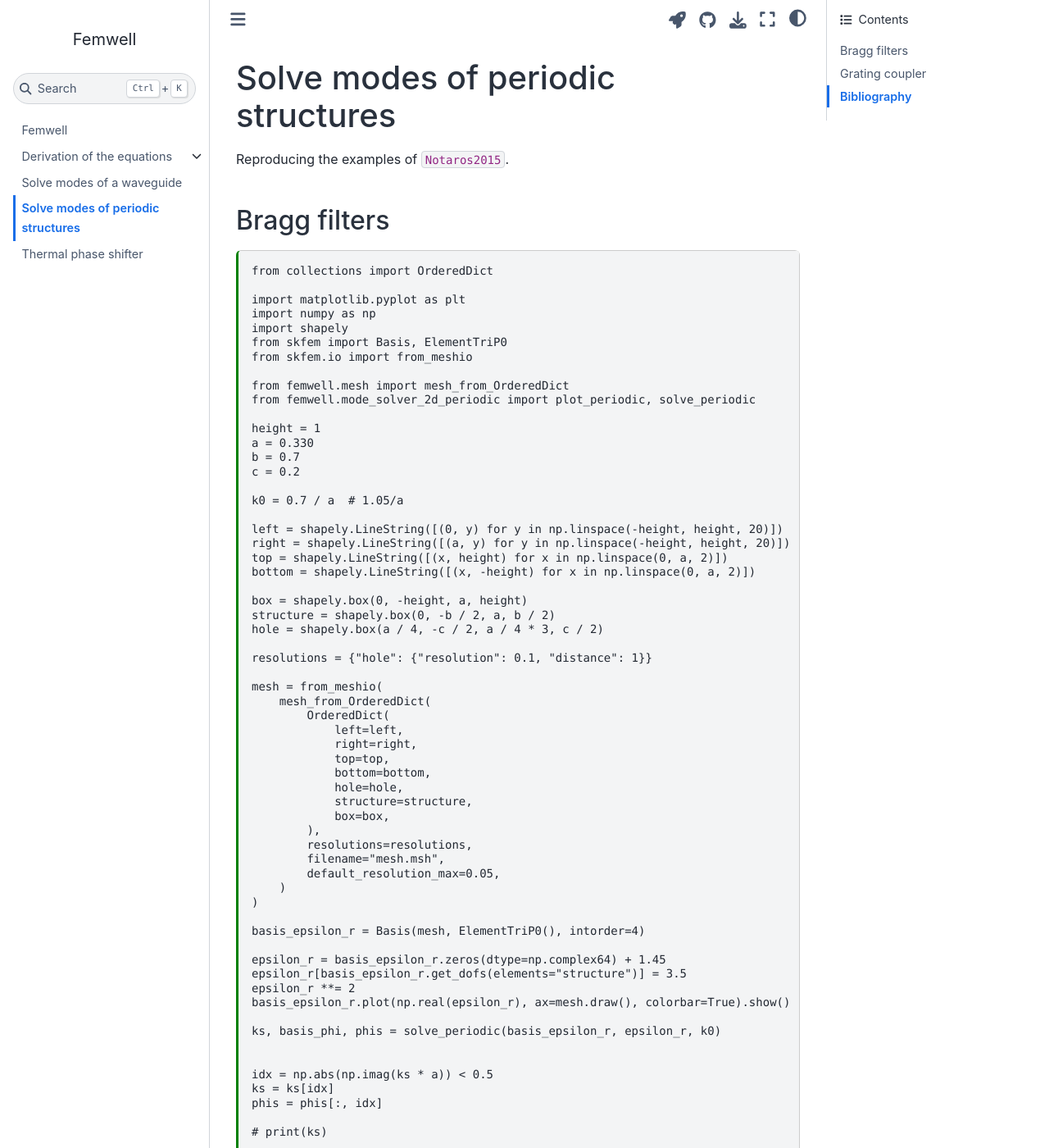
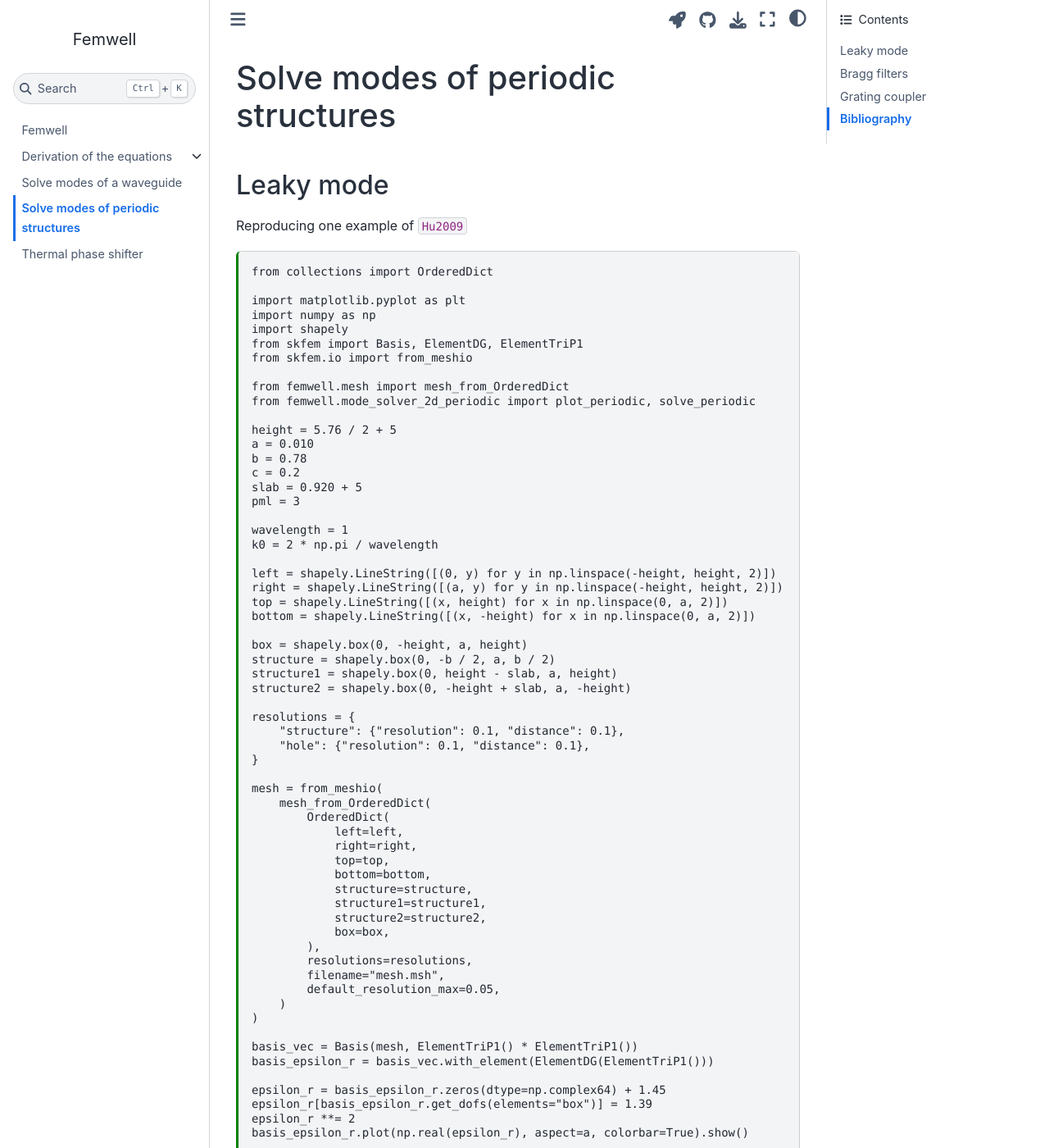
Before and after one commit to HelgeGehring/femwell, a Jupyter Book: the page built from docs/photonics/mode_solver_periodic.md, in a window 1280 px wide and 1400 px high. Shown: the whole window at 82% size. Built offline with Jupyter Book 1.0.4 settings and Sphinx 7.4.7 and the Sphinx Book theme 1.1.4, drawn with Linux system fonts in a browser that asks for light colours; cross-references to code outside the pages are shown as plain code; some of the changed text lies outside the part shown.

Commit message:
add leaky mode example to docs

````diff
--- /dev/null
+++ b/docs/photonics/examples/leaky_mode.py
@@ -0,0 +1,76 @@
+from collections import OrderedDict
+
+import matplotlib.pyplot as plt
+import numpy as np
+import shapely
+from skfem import Basis, ElementDG, ElementTriP1
+from skfem.io import from_meshio
+
+from femwell.mesh import mesh_from_OrderedDict
+from femwell.mode_solver_2d_periodic import plot_periodic, solve_periodic
+
+height = 5.76 / 2 + 5
+a = 0.010
+b = 0.78
+c = 0.2
+slab = 0.920 + 5
+pml = 3
+
+wavelength = 1
+k0 = 2 * np.pi / wavelength
+
+left = shapely.LineString([(0, y) for y in np.linspace(-height, height, 2)])
+right = shapely.LineString([(a, y) for y in np.linspace(-height, height, 2)])
+top = shapely.LineString([(x, height) for x in np.linspace(0, a, 2)])
+bottom = shapely.LineString([(x, -height) for x in np.linspace(0, a, 2)])
+
+box = shapely.box(0, -height, a, height)
+structure = shapely.box(0, -b / 2, a, b / 2)
+structure1 = shapely.box(0, height - slab, a, height)
+structure2 = shapely.box(0, -height + slab, a, -height)
+
+resolutions = {
+    "structure": {"resolution": 0.1, "distance": 0.1},
+    "hole": {"resolution": 0.1, "distance": 0.1},
+}
+
+mesh = from_meshio(
+    mesh_from_OrderedDict(
+        OrderedDict(
+            left=left,
+            right=right,
+            top=top,
+            bottom=bottom,
+            structure=structure,
+            structure1=structure1,
+            structure2=structure2,
+            box=box,
+        ),
+        resolutions=resolutions,
+        filename="mesh.msh",
+        default_resolution_max=0.05,
+    )
+)
+
+basis_vec = Basis(mesh, ElementTriP1() * ElementTriP1())
+basis_epsilon_r = basis_vec.with_element(ElementDG(ElementTriP1()))
+
+epsilon_r = basis_epsilon_r.zeros(dtype=np.complex64) + 1.45
+epsilon_r[basis_epsilon_r.get_dofs(elements="box")] = 1.39
+epsilon_r **= 2
+basis_epsilon_r.plot(np.real(epsilon_r), aspect=a, colorbar=True).show()
+
+epsilon_r += basis_epsilon_r.project(
+    lambda x: (0.5j) * (np.clip(np.abs(x[1]) - height + pml, 0, np.inf) / pml) ** 2,
+    dtype=np.complex64,
+)
+basis_epsilon_r.plot(np.imag(epsilon_r), aspect=a, colorbar=True).show()
+
+ks, basis_phi, phis = solve_periodic(basis_epsilon_r, epsilon_r, k0)
+
+for i, k in enumerate(ks):
+    if 0 < np.imag(k) < 0.002:
+        fig, ax = plt.subplots(1, 1, figsize=(10, 4))
+        plt.title(f"{k}")
+        plot_periodic(k, a, basis_phi, phis[..., i], 100, ax)
+        plt.show()
--- a/docs/photonics/mode_solver_periodic.md
+++ b/docs/photonics/mode_solver_periodic.md
@@ -6,9 +6,16 @@ kernelspec:
 
 # Solve modes of periodic structures
 
-Reproducing the examples of {cite}`Notaros2015`.
+## Leaky mode
+Reproducing one example of {cite}`Hu2009`
+
+```{code-cell} ipython3
+:tags: [remove-stderr]
+:load: examples/leaky_mode.py
+```
 
 ## Bragg filters
+Reproducing an example of {cite}`Notaros2015`.
 
 ```{code-cell} ipython3
 :tags: [remove-stderr]
@@ -16,6 +23,7 @@ Reproducing the examples of {cite}`Notaros2015`.
 ```
 
 ## Grating coupler
+Reproducing an example of {cite}`Notaros2015`.
 
 ```{code-cell} ipython3
 :tags: [remove-stderr]
--- a/docs/references.bib
+++ b/docs/references.bib
@@ -87,3 +87,17 @@ abstract = {We discuss all the necessary parameters to describe optical racetrac
   title = {Finite-difference complex-wavevector band structure solver for analysis and design of periodic radiative microphotonic structures},
   journal = {Optics Letters}
 }
+
+@article{Hu2009,
+  doi = {10.1364/aop.1.000058},
+  url = {https://doi.org/10.1364/aop.1.000058},
+  year = {2009},
+  month = jan,
+  publisher = {The Optical Society},
+  volume = {1},
+  number = {1},
+  pages = {58},
+  author = {Jonathan Hu and Curtis R. Menyuk},
+  title = {Understanding leaky modes: slab waveguide revisited},
+  journal = {Advances in Optics and Photonics}
+}
````
Also changed, not shown: 1 other file.
